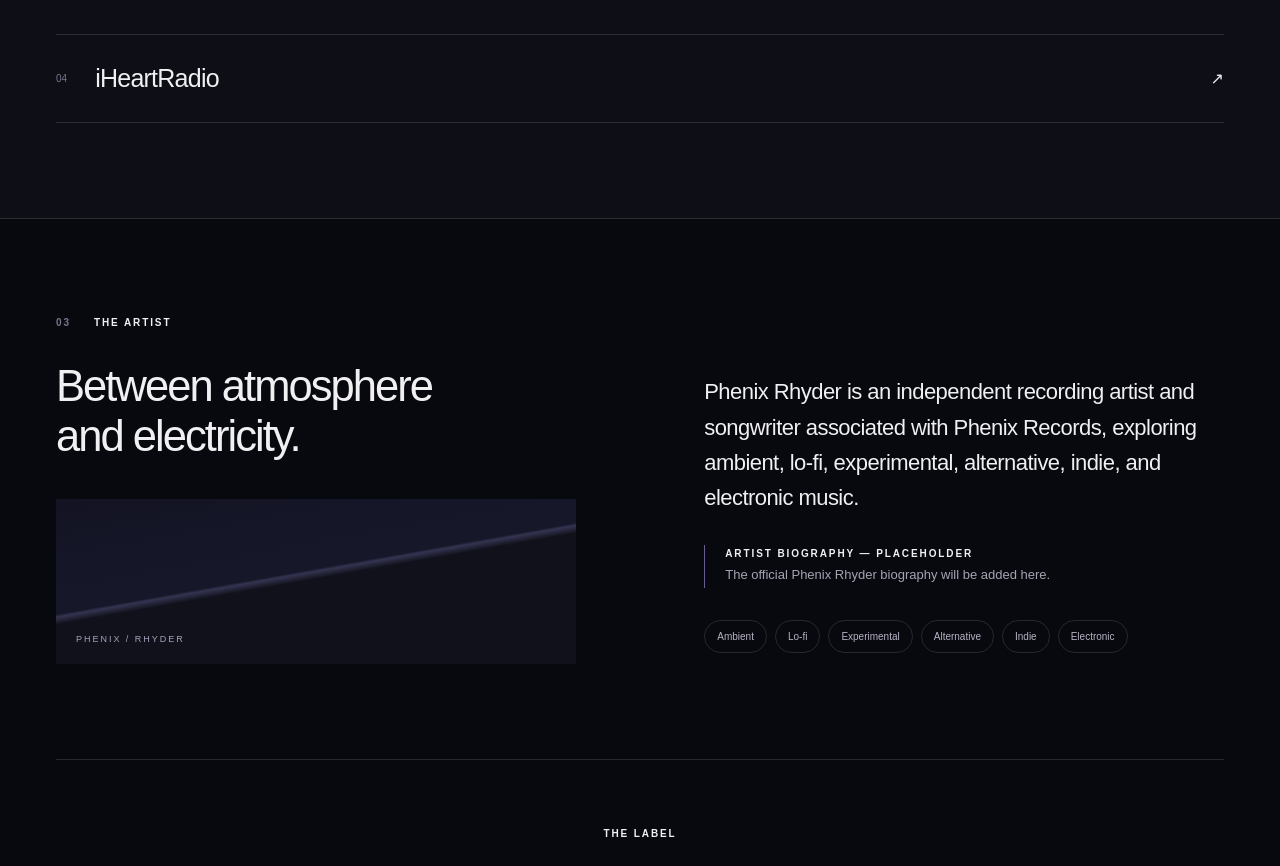
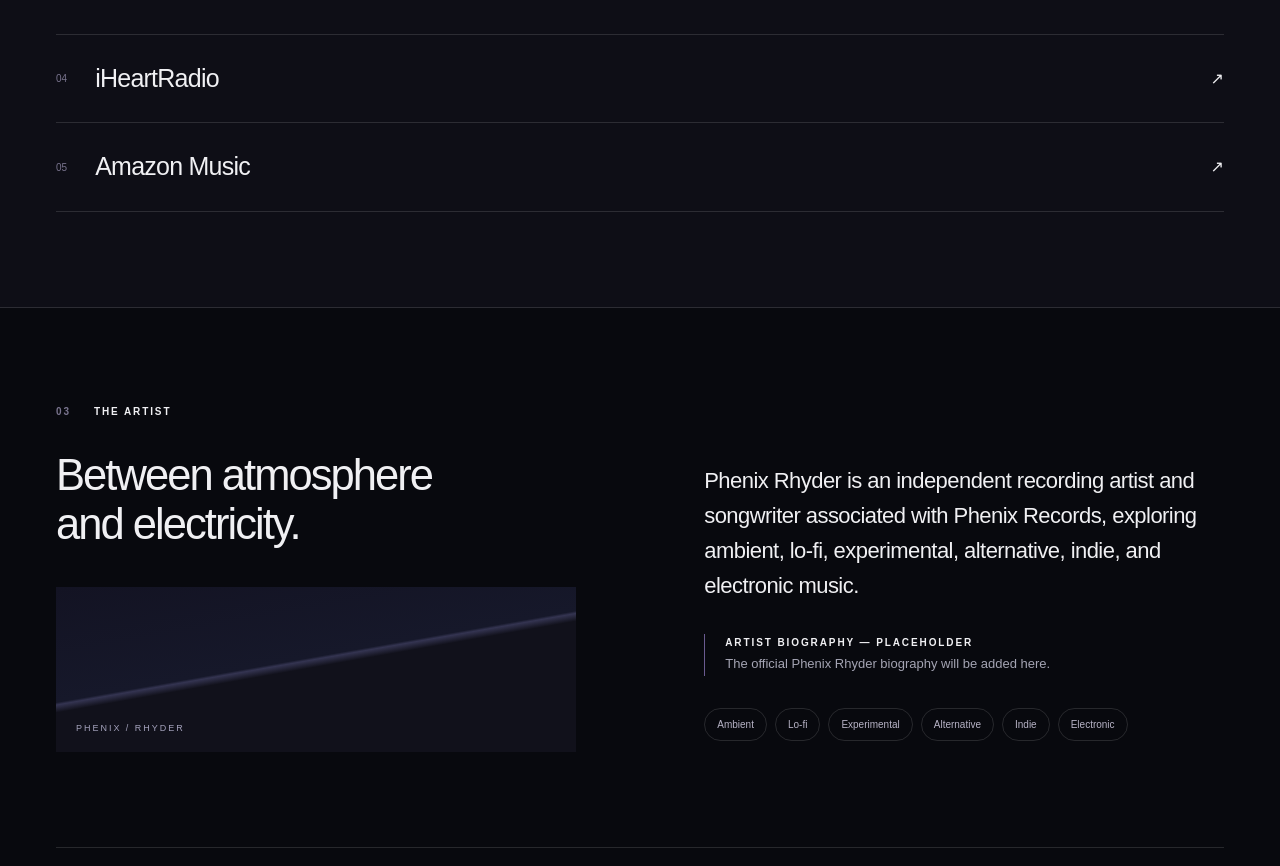
Before and after one commit to phenixrhyder/phenix-rhyder-music, a Next.js app: page / in a window 1280 px wide. Shown: the part 2048-2914 px from the top of the page. Built offline with nearby package versions, Linux system fonts and the light colour scheme.

Commit message:
Add artist-supplied Amazon Music profile

```diff
--- a/content/site.ts
+++ b/content/site.ts
@@ -14,6 +14,7 @@ export const site = {
     { name: 'Spotify', url: spotifyArtistUrl as string | null, mark: '02' },
     { name: 'YouTube', url: 'https://www.youtube.com/channel/UCBnLNK0lWirXcviF3whqUbg' as string | null, mark: '03' },
     { name: 'iHeartRadio', url: 'https://www.iheart.com/artist/phenix-rhyder-45741687/' as string | null, mark: '04' },
+    { name: 'Amazon Music', url: 'https://www.amazon.com/music/player/artists/B0DT9SYJK1/phenix-rhyder' as string | null, mark: '05' },
   ],
   releases: [
     { title: 'October', type: 'Album', artwork: '/artwork/october.jpg', width: 1179, height: 1175, url: 'https://music.apple.com/us/album/october/1844034019' as string | null, slug: 'october', spotifyUrl: 'https://open.spotify.com/album/6aYkN40S5iNvoYolMlYO3e', spotifyEmbedUrl: 'https://open.spotify.com/embed/album/6aYkN40S5iNvoYolMlYO3e?utm_source=oembed', appleEmbedUrl: 'https://embed.music.apple.com/us/album/october/1844034019' },
```
Also changed, not shown: 1 other file (tests, documents, lock files or other folders).
